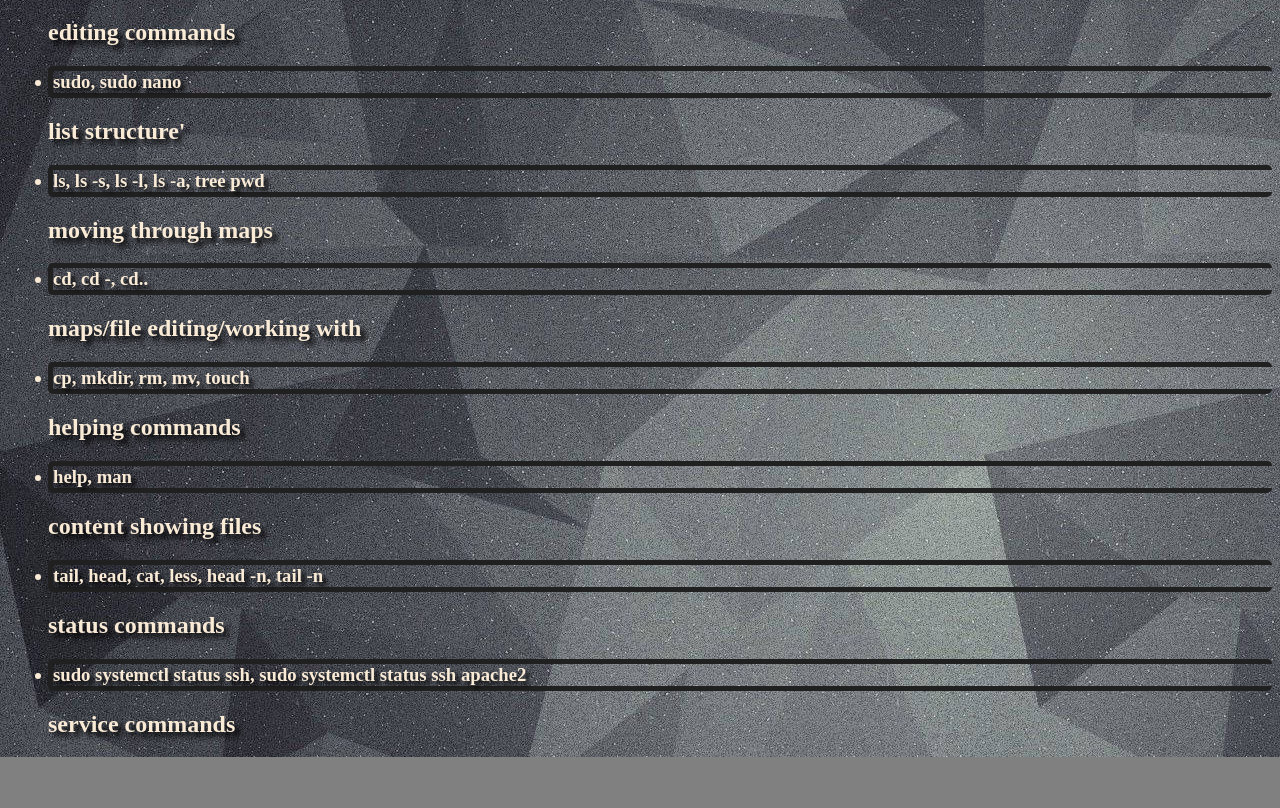
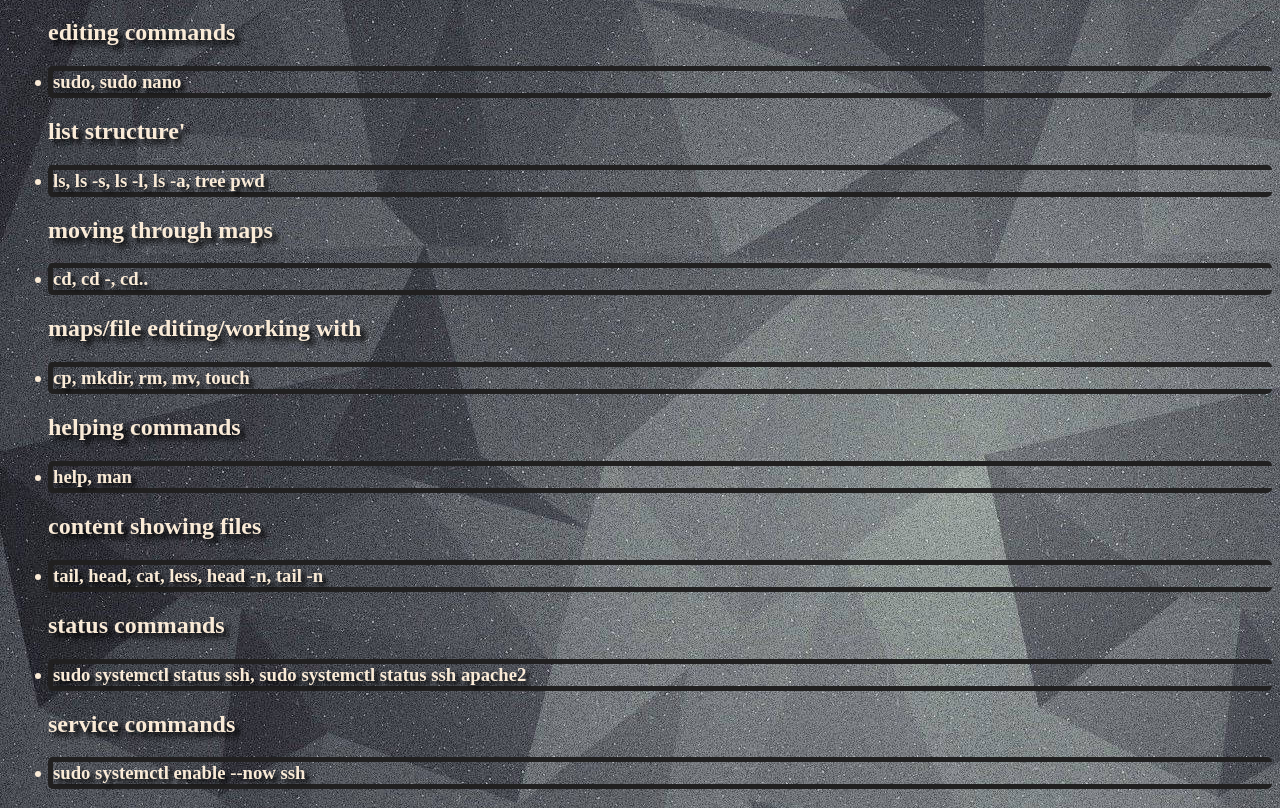
Before and after one commit to ToastedBread67/Website-linux, a plain HTML site: page index.html in a window 1280 px wide. Shown: the part 61-869 px from the top of the page. Before the commit the page ends 818 px from the top, so only its background shows below. Drawn offline with Linux system fonts and the light colour scheme.

Commit message:
added ssh command

```diff
--- a/index.html
+++ b/index.html
@@ -24,6 +24,7 @@
   <h2>status commands</h2>
   <h3><li>sudo systemctl status ssh, sudo systemctl status ssh apache2</li></h3>
   <h2>service commands</h2>
+  <h3><li>sudo systemctl enable --now ssh</li></h3>
   </ul>
 
 </body>
```
